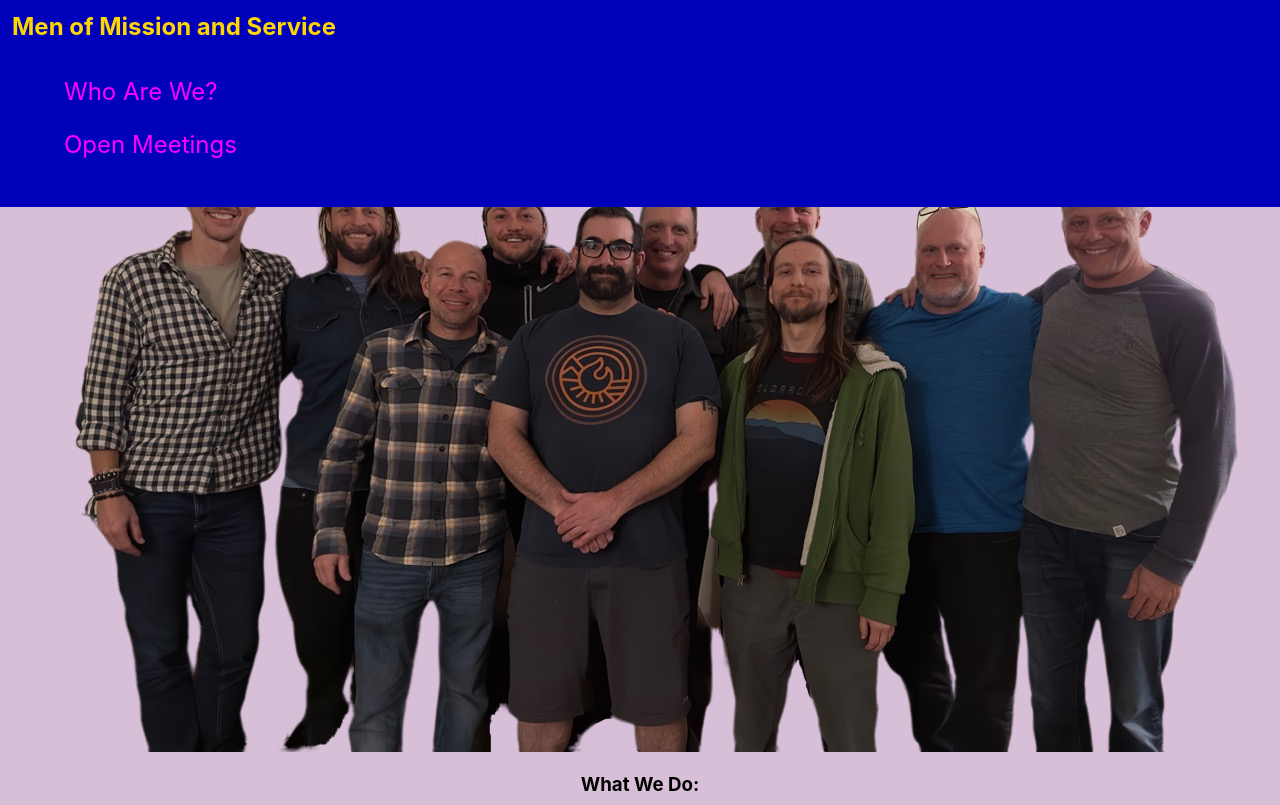
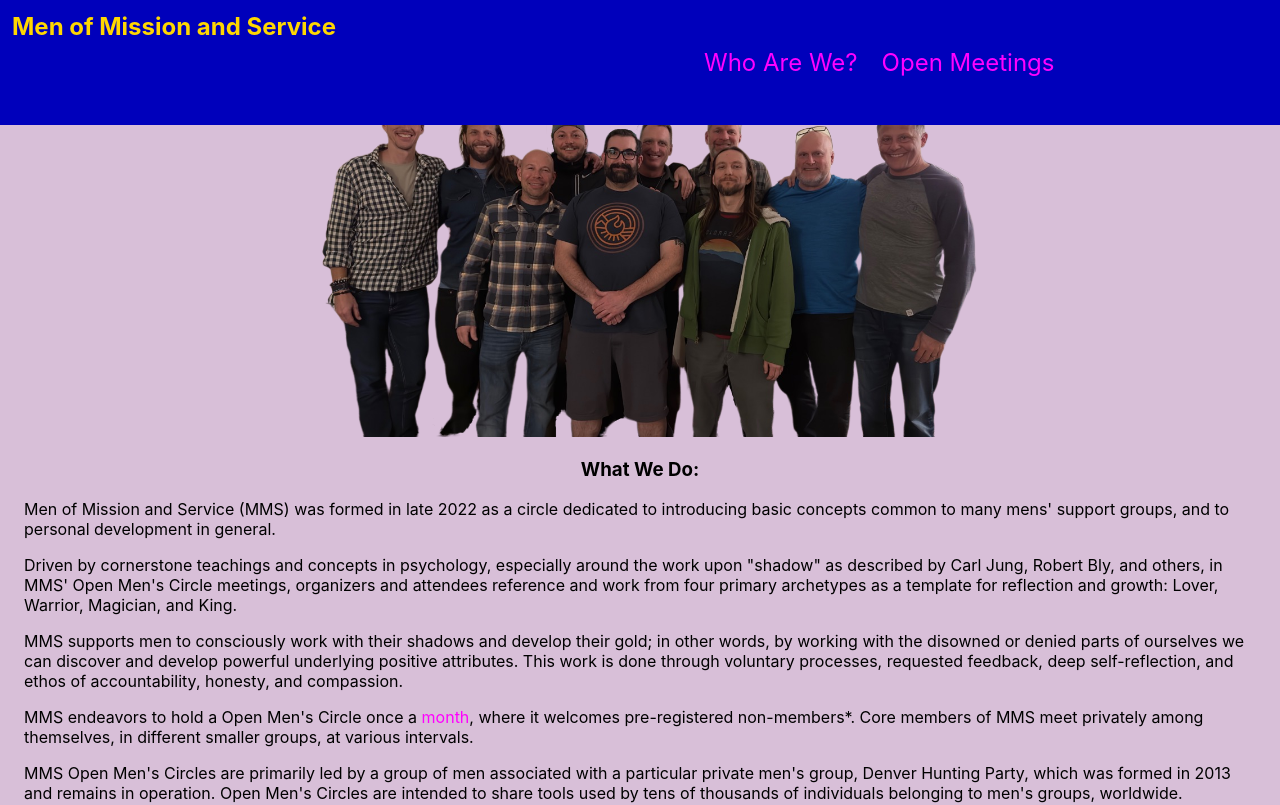
Before and after one commit to IntuitiveHarmony/igroup-site, a React (Create React App) app: page / in a window 1280 px wide. Shown: the top 805 px of the page. Built offline with nearby package versions, Linux system fonts and the light colour scheme.

Commit message:
starting

```diff
--- a/src/App.css
+++ b/src/App.css
@@ -89,4 +89,24 @@ body {
   body {
    background: thistle;
   }
+  .navContainer {
+    grid-template-columns: 50% 50%;
+    grid-template-rows: auto;
+    position: fixed;
+    width: 100%;
+    padding: .5em;
+    background: rgb(0, 0, 187);
+    color: gold;
+    font-size: 1.5em;
+   }
+   .menuContainer {
+    grid-column: 2;
+   }
+   .menuList {
+    display: flex;
+   }
+  #groupPhoto {
+    max-width: 45em;
+    margin-bottom: -1em;
+   }
  }
--- a/src/components/Nav.js
+++ b/src/components/Nav.js
@@ -63,8 +63,8 @@ const Nav = () => {
                         {menu ?
                             <div className="menuContainer">
                                 <ul className="menuList">
-                                    <li><a href="#mission" onClick={() => handleHideNav()}>Who Are We?</a></li>
-                                    <li><a href="#calendar" onClick={() => handleHideNav()}>Open Meetings</a></li>
+                                    <li><a className="navLink" href="#mission" onClick={() => handleHideNav()}>Who Are We?</a></li>
+                                    <li><a className="navLink" href="#calendar" onClick={() => handleHideNav()}>Open Meetings</a></li>
                                     {/* <li><a href="#commitments" onClick={() => handleHideNav()}>Become a Member</a></li> */}
                                 </ul>
                             </div>
```
